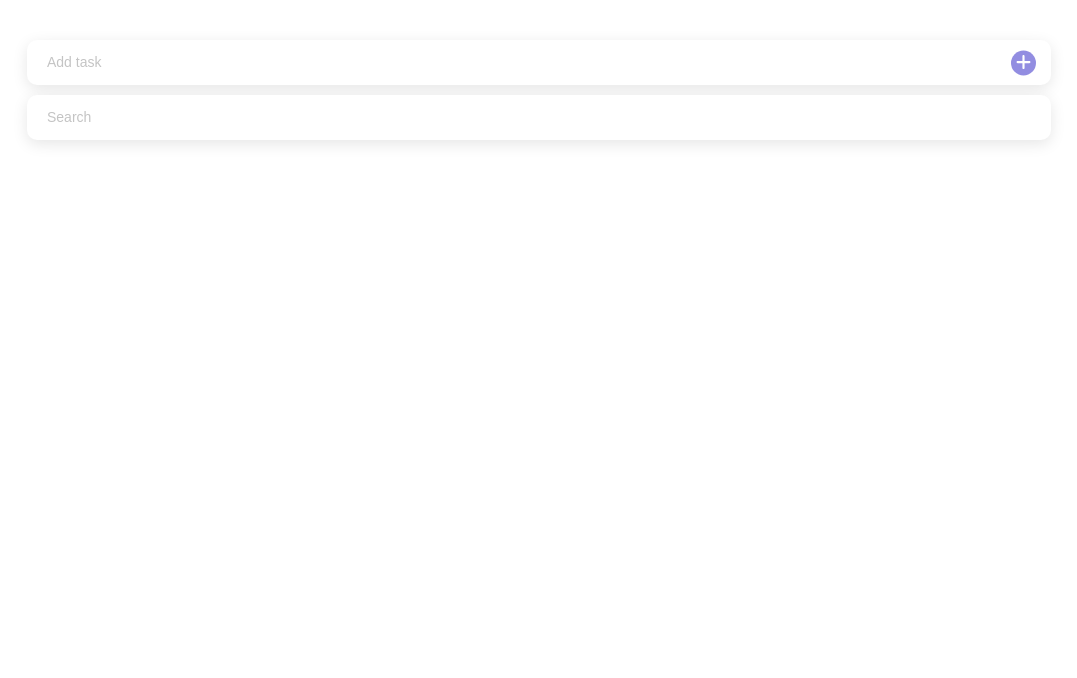
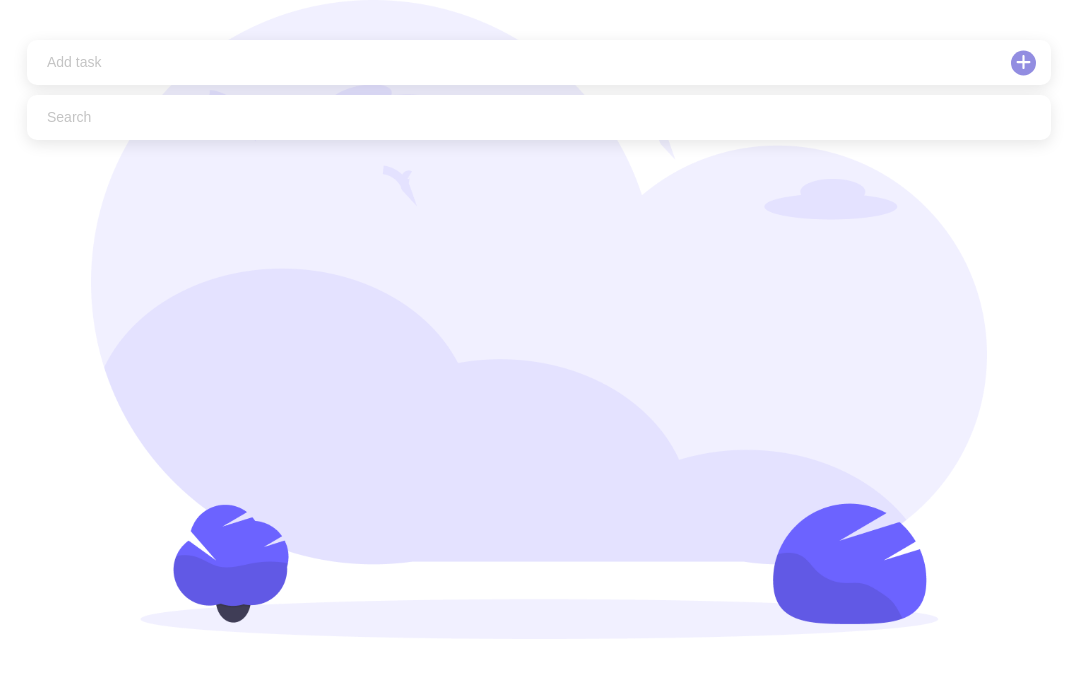
Before and after one commit to LordProche/react-todo, a React (Create React App) app: page / in a window 1280 px wide. Shown: the top 678 px of the page, without its empty margins (101-1178 px from the left). Built offline with nearby package versions, Linux system fonts and the light colour scheme.

Commit message:
Background image

```diff
--- a/src/index.css
+++ b/src/index.css
@@ -4,3 +4,9 @@
     padding: 0;
     box-sizing: border-box;
 }
+body{
+    background: url("./assets/background.png") no-repeat;
+    background-position-y: top;
+    background-size:70%;
+    background-position-x: center;
+}
```
Also changed, not shown: src/assets/background.png (added).
